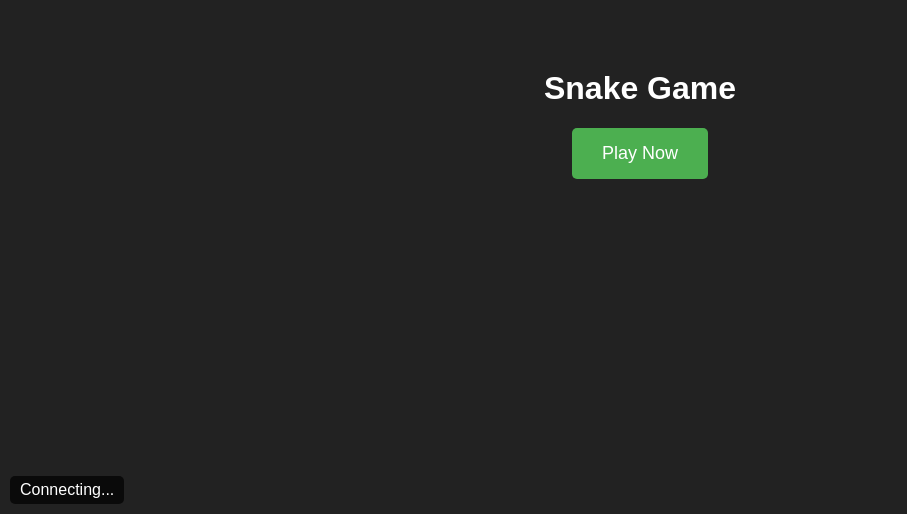
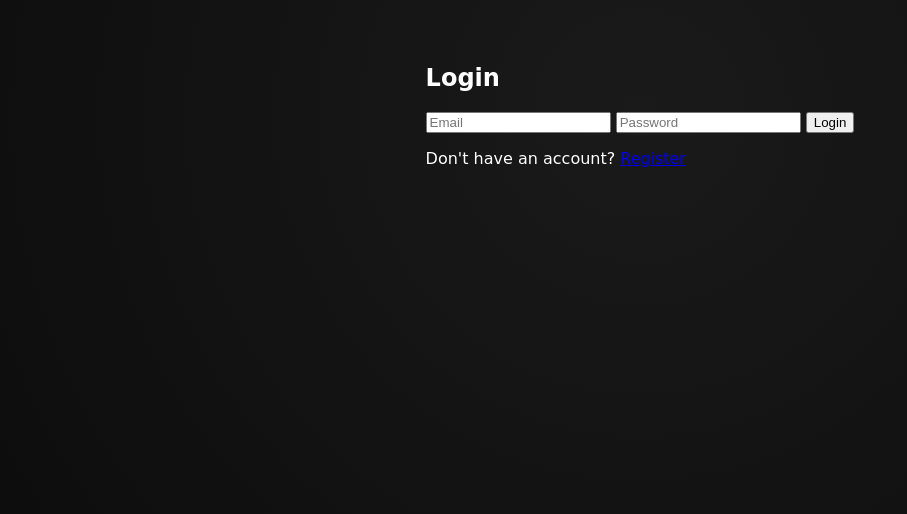
Before and after one commit to bzardi478/Snakel, a website: page index.html in a window 1280 px wide. Shown: the part 286-800 px from the top of the page, without its empty margins (0-907 px from the left). Drawn offline with nearby package versions, Linux system fonts and the light colour scheme; no server answers.

Commit message:
home page

```diff
--- a/index.html
+++ b/index.html
@@ -2,54 +2,38 @@
 <html>
 <head>
     <title>Snake Multiplayer</title>
-  <link rel="icon" href="/favicon.ico" type="image/x-icon">
-  <style>
-  body { margin: 0; font-family: Arial; background: #222; }
-  #home-page {
-  position: absolute;
-  width: 100%;
-  height: 100%;
-  display: flex;
-  flex-direction: column;
-  justify-content: center;
-  align-items: center;
-  color: white;
-  }
-  #game {
-  display: none;
-  background: black;
-  }
-  #start-button {
-  padding: 15px 30px;
-  background: #4CAF50;
-  color: white;
-  border: none;
-  border-radius: 5px;
-  font-size: 18px;
-  cursor: pointer;
-  }
-  #connection-status {
-  position: fixed;
-  bottom: 10px;
-  left: 10px;
-  background: rgba(0,0,0,0.7);
-  color: white;
-  padding: 5px 10px;
-  border-radius: 5px;
-  }
-  </style>
+    <link rel="stylesheet" href="style.css">
 </head>
 <body>
-  <div id="home-page">
-  <h1>Snake Game</h1>
-  <button id="start-button">Play Now</button>
+    <div id="login-container">
+        <h2>Login</h2>
+        <p id="login-message" class="success-message"></p>
+        <input type="text" id="login-username" placeholder="Email">
+        <input type="password" id="login-password" placeholder="Password">
+        <button id="login-button">Login</button>
+        <p id="login-error" class="error-message"></p>
+        <p>Don't have an account? <a href="#" id="show-register">Register</a></p>
     </div>
 
-  <canvas id="game"></canvas>
+    <div id="register-container" style="display: none;">
+        <h2>Register</h2>
+        <input type="text" id="register-username" placeholder="Email">
+        <input type="password" id="register-password" placeholder="Password">
+        <button id="register-button">Register</button>
+        <p id="register-error" class="error-message"></p>
+        <p>Already have an account? <a href="#" id="show-login">Login</a></p>
+    </div>
 
-  <div id="connection-status">Connecting...</div>
+    <div id="main-menu" style="display: none;">
+        <h1>Snake Multiplayer</h1>
+        <button id="start-button">Start Game</button>
+        <button id="settings-button">Settings</button>
+        <button id="level-button">Select Level</button>
+        <p id="user-id-display"></p> </div>
+
+    <canvas id="game-canvas" width="800" height="600" style="display: none;"></canvas>
 
     <script src="https://cdn.socket.io/4.7.2/socket.io.min.js"></script>
-  <script src="client.js"></script>
+    <script src="script.js"></script>
 </body>
 </html>
```
Lines whose indentation alone changed are shown as unchanged.
